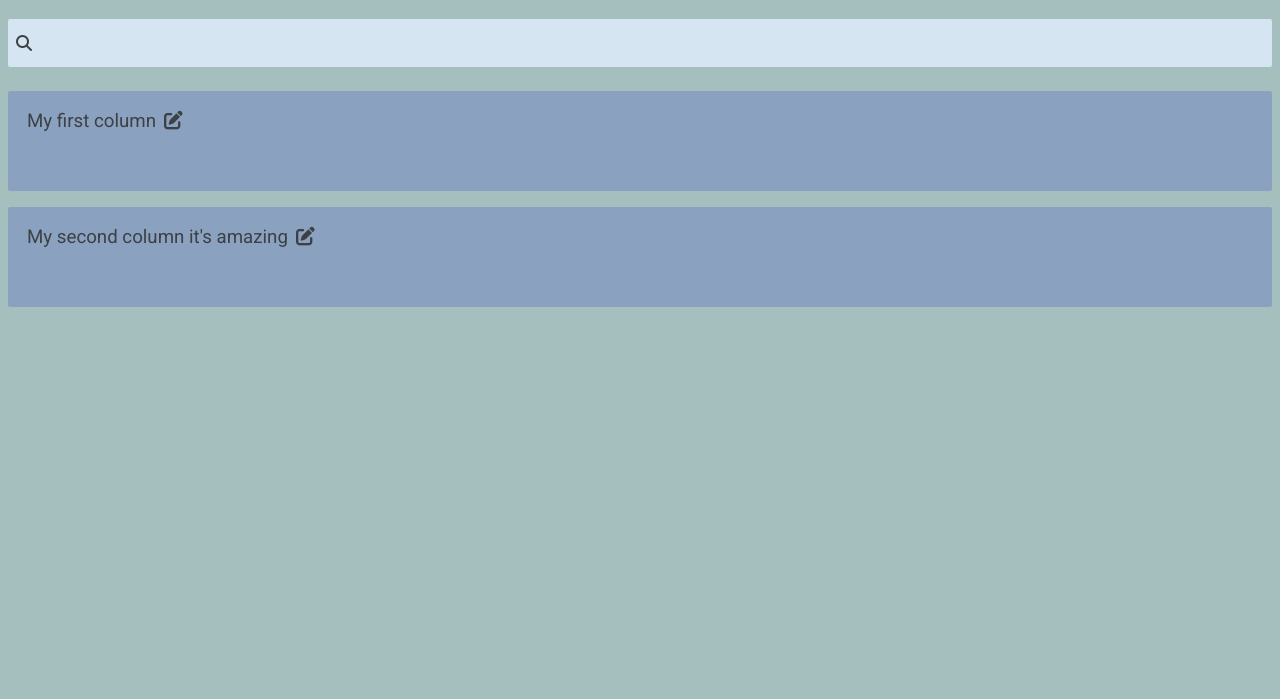
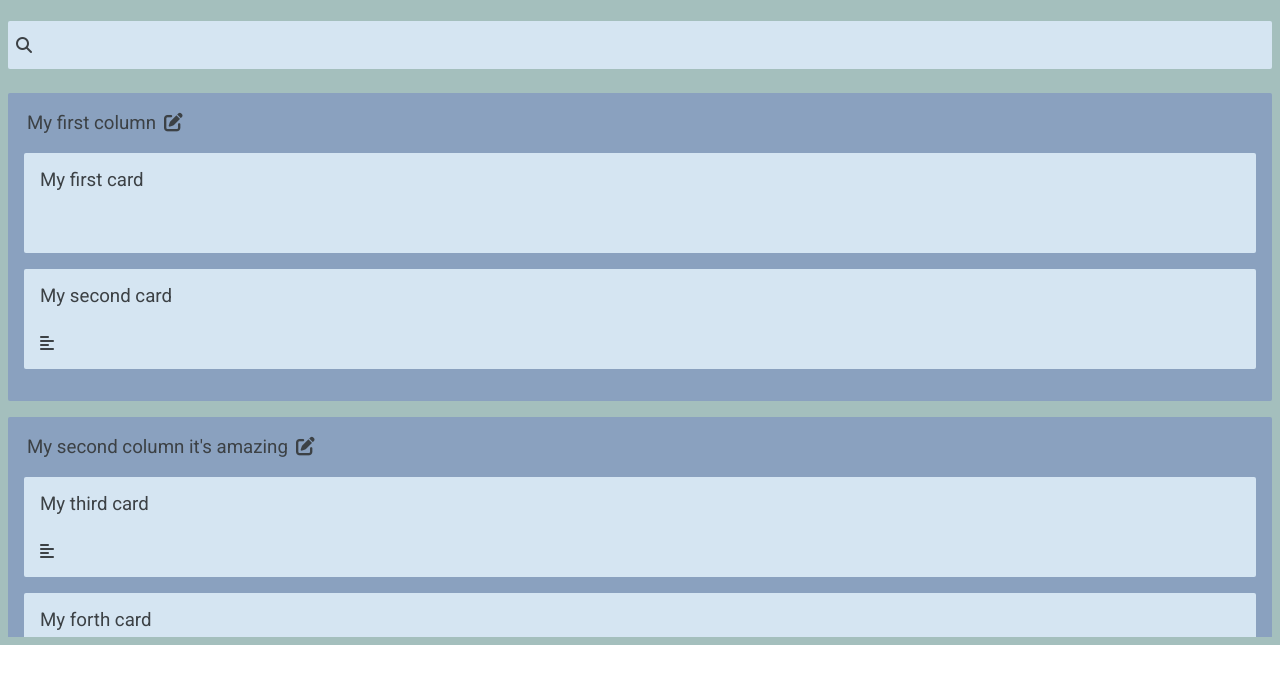
Before and after one commit to alexfrunza/kanban-board, a React app: page / in a window 1280 px wide. Shown: the part 155-854 px from the top of the page. After the commit the page ends 800 px from the top, so only its background shows below. Built offline with nearby package versions, Linux system fonts and the light colour scheme.

Commit message:
Add card

```diff
--- a/src/components/board/Board.css
+++ b/src/components/board/Board.css
@@ -1,9 +1,11 @@
 /* TODO: Add style to board */
 
 main.board {
+    display: flex;
+    flex-flow: column;
     background-color: var(--green-1);
     padding: 0.5rem;
-    min-height: 100vh;
+    height: calc(100vh - 3.5rem);
 }
 
 main.board .boardName {
@@ -63,3 +65,19 @@ main.board .searchInBoard .fa-search {
     top: 50%;
     transform: translateY(-50%);
 }
+
+main.board .columnsSection {
+    margin-top: 1.5rem;
+    height: 100%;
+    overflow: auto;
+}
+
+/* Hide columns scrollbar */
+main.board .columnsSection::-webkit-scrollbar {
+    display: none;
+}
+
+main.board .columnsSection {
+    -ms-overflow-style: none;
+    scrollbar-width: none;
+}
--- a/src/components/board/Board.js
+++ b/src/components/board/Board.js
@@ -24,7 +24,7 @@ const mockBoard = {
             cards: [
                 {
                     name: "My first card",
-                    description: "bla bla",
+                    description: "",
                     id: "8383",
                     labels: [
                         {
@@ -38,7 +38,7 @@ const mockBoard = {
                 {
                     name: "My second card",
                     description: "bla bla",
-                    id: "8383",
+                    id: "801f383",
                     labels: [
                         {
                             name: "bug",
@@ -57,7 +57,7 @@ const mockBoard = {
                 {
                     name: "My third card",
                     description: "bla bla",
-                    id: "8383",
+                    id: "8383asear",
                     labels: [
                         {
                             name: "bug",
--- /dev/null
+++ b/src/components/card/Card.css
@@ -0,0 +1,15 @@
+div.card {
+    color: var(--dark-blue-1);
+    background-color: var(--blue-3);
+    margin-bottom: 1rem;
+    border-radius: 2px;
+    padding: 1rem;
+    height: 100px;
+    display: flex;
+    flex-flow: column;
+    justify-content: space-between;
+}
+
+div.card h3 {
+    font-weight: normal;
+}
--- /dev/null
+++ b/src/components/card/Card.js
@@ -0,0 +1,24 @@
+import React, { useState, useEfect } from "react";
+import "components/card/Card.css";
+
+const Card = (props) => {
+    console.log(props);
+    const [description] = useState(props.value.description);
+
+    return (
+        <div className="card">
+            <h3> {props.value.name} </h3>
+            <div className="properties">
+                {/* TODO: Implement labels and assignedTo */}
+                <div className="assignedTo"></div>
+                <div className="labels"></div>
+                <i
+                    className="fas fa-align-left description-icon"
+                    style={{ display: description ? "inline-block" : "none" }}
+                ></i>
+            </div>
+        </div>
+    );
+};
+
+export default Card;
--- a/src/components/column/Column.css
+++ b/src/components/column/Column.css
@@ -1,7 +1,3 @@
-section.columnsSection {
-    margin-top: 1.5rem;
-}
-
 section.columnsSection .column {
     border-radius: 2px;
     margin-bottom: 1rem;
--- a/src/components/column/Column.js
+++ b/src/components/column/Column.js
@@ -1,9 +1,11 @@
 import React, { useState, useEffect } from "react";
+import Card from "components/card/Card";
 import "components/column/Column.css";
 
 const Column = (props) => {
     const [name, setName] = useState(props.value.name);
     const [id] = useState(props.value.id);
+    const [cards] = useState(props.value.cards);
     const [columnNameEdit, setColumnNameEdit] = useState(false);
 
     useEffect(() => {
@@ -61,6 +63,10 @@ const Column = (props) => {
     return (
         <div id={id} className="column">
             {columnNameTag()}
+            {cards.map((data) => {
+                console.log(data);
+                return <Card key={data.id} value={data} />;
+            })}
         </div>
     );
 };
--- a/src/components/navbar/Navbar.css
+++ b/src/components/navbar/Navbar.css
@@ -3,6 +3,7 @@ nav {
     font-size: 2rem;
     padding: 0.5rem;
     display: flex;
+    min-height: 3.5rem;
 }
 
 nav > * {
```
